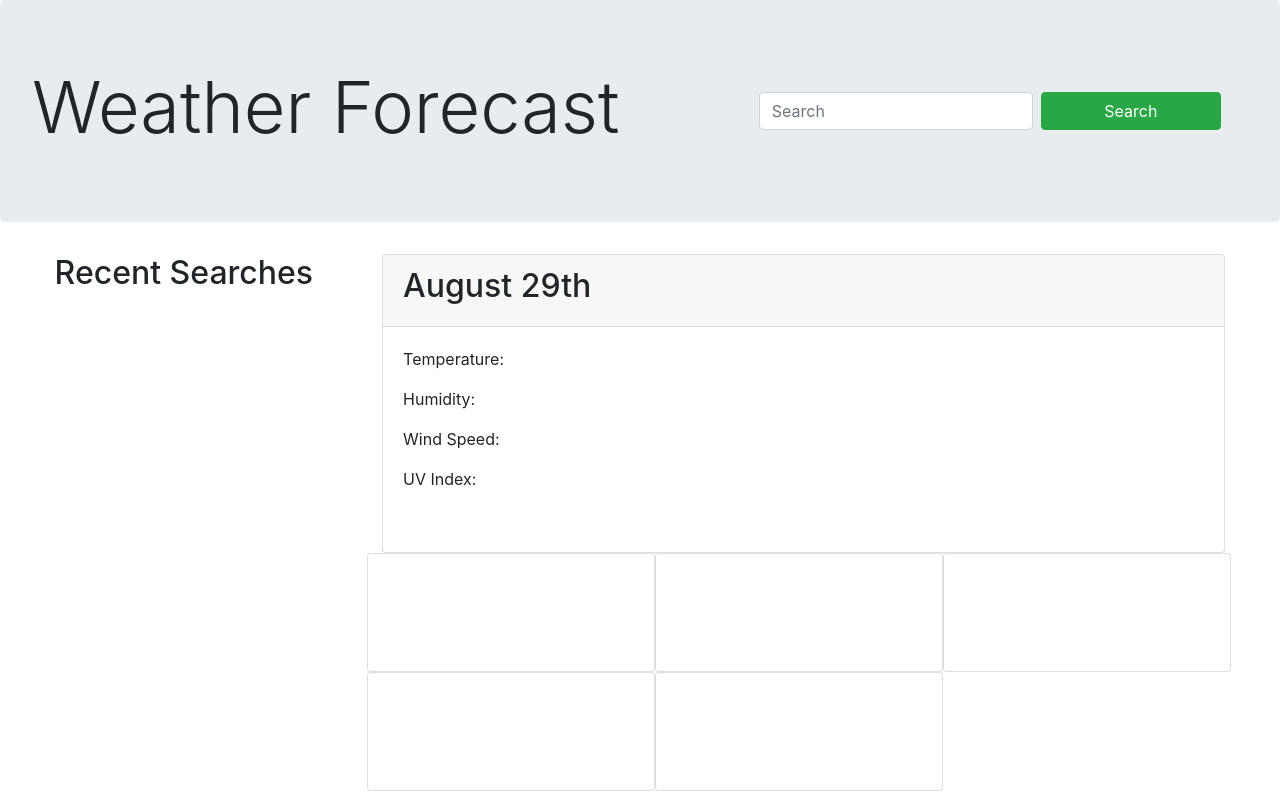
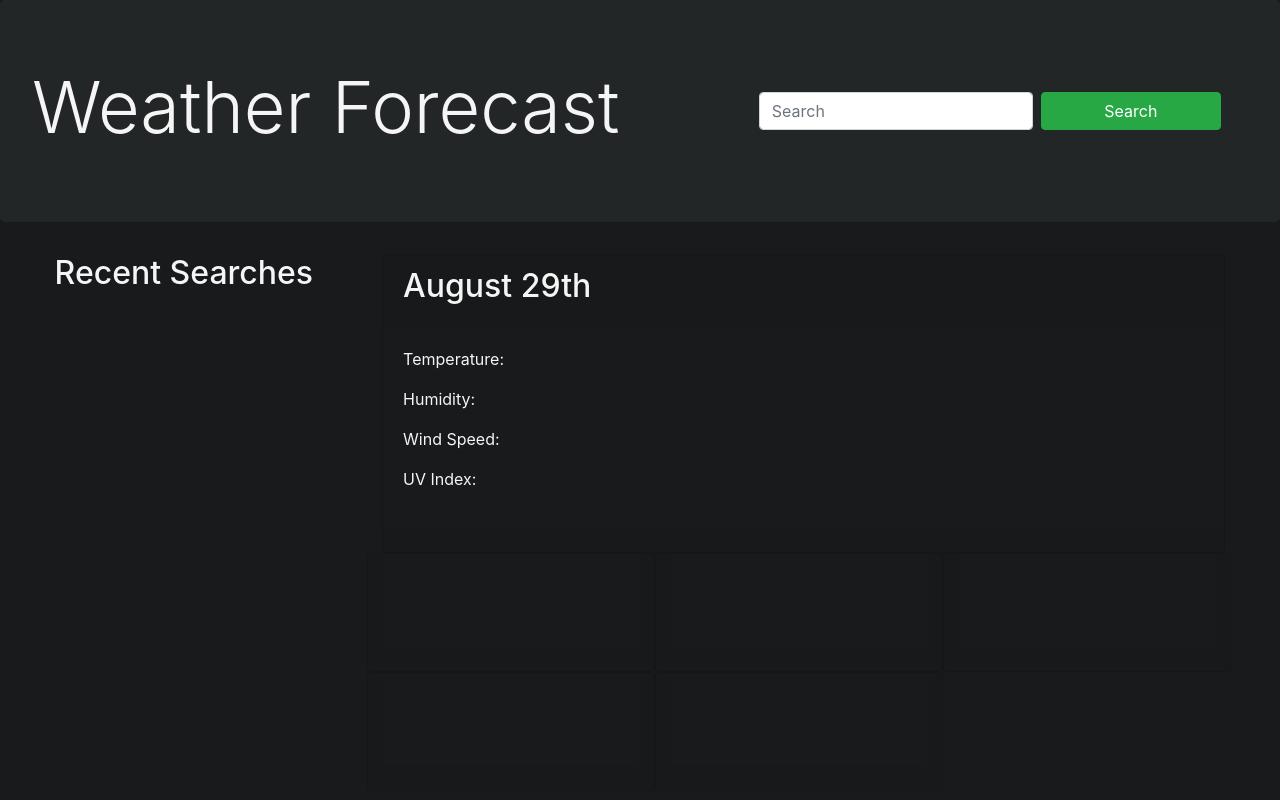
Before and after one commit to Diegopie/local-weather-forecast, a plain HTML site: page index.html in a window 1280 px wide. Drawn offline with nearby package versions, Linux system fonts and the light colour scheme.

Commit message:
Updated the styling, commented the JS

```diff
--- a/Assets/script.js
+++ b/Assets/script.js
@@ -16,7 +16,6 @@
         icon: "",
     }
 
-
 // * Functions
 
     // ** Checks Local Storage for Data, populates recCities array, and calls renderCities()
@@ -24,7 +23,7 @@
         // Parse Data In Local Storage
         let storedCities = JSON.parse(localStorage.getItem("cities"))
         // Check if Local Storage Was Empty
-                console.log(storedCities);
+                // console.log(storedCities);
         if (storedCities !== null) {
             recCities = storedCities;
         }
@@ -52,7 +51,7 @@
         // Path to the <ul> and finding the children length
         let checker = $('#rec-search')[0].children.length;
         if (checker >= 11) {
-            console.log("Balls");
+            // console.log("Balls");
             recCities.splice(0,1);
         }
     }
@@ -67,13 +66,10 @@
             url: curWea,
             method: "GET"
         }) .then (function current(curRespon) {
-            console.log(curRespon);
-            console.log(city);
+                    // console.log(curRespon);
+                    // console.log(city);
+            // Run pushCheck() to view
             pushCheck(city, check);
-            // // Add the value of city to recCities array, this prevents users from storing an invalid city
-            // recCities.push(city);
-            // // Send recCities array to local storage
-            // localStorage.setItem('cities', JSON.stringify(recCities));
             // Store data in weathData object
             weathData.temp = Math.floor((curRespon.main.temp - 273.15) * 1.80 + 32);
             weathData.hum = curRespon.main.humidity;
@@ -81,14 +77,14 @@
             weathData.lat = curRespon.coord.lat;
             weathData.lon = curRespon.coord.lon;
             weathData.icon = "http://openweathermap.org/img/wn/" + curRespon.weather[0].icon + "@2x.png"
-            console.log(weathData);
-            // *** Make Ajax request for UV value ^note^ this can be referanced with the onecall API now, this call isnt necessary ^note^
+                    // console.log(weathData);
+            // *** Make Ajax request for UV value ^note^ this can be referenced with the onecall API now, this call isnt necessary ^note^
             $.ajax({
                 url: "https://api.openweathermap.org/data/2.5/uvi?appid=d203ab0e9d06e58c82c3b764c42b7aa7&lat=" + weathData.lat + "&lon=" + weathData.lon,
                 method: "GET"
             }) .then (function (uvRespon){
                 // Store data in weathData object and run updateCurrent()
-                console.log(uvRespon);
+                        // console.log(uvRespon);
                 weathData.uv = uvRespon.value;
                 updateCurrent();
                 // *** Make ajax request for 5 day forecast
@@ -96,7 +92,8 @@
                     url: "https://api.openweathermap.org/data/2.5/onecall?lat=" + weathData.lat + "&lon=" + weathData.lon + "&appid=d203ab0e9d06e58c82c3b764c42b7aa7",
                     method: "GET"
                 }) .then (function(fiResponce) {
-                    console.log(fiResponce);
+                    // call updateFive() and pass through the ajax responce; call renderCities()
+                            // console.log(fiResponce);
                     // Call updatedFive() with the data from the Ajax, call renderCities()
                     updateFive(fiResponce);
                     renderCities();
@@ -107,12 +104,11 @@
 
     // ** Check if City Needs to be added to recCities array
     function pushCheck (city, check) {
+        // If the request was submitted from recent searches button, don't add the city to the DOM
         if (check === 0) {
             return;
-        } else {
-
         }
-        // Add the value of city to recCities array, this prevents users from storing an invalid city
+        // Add the value of city to recCities array
         recCities.push(city);
         // Send recCities array to local storage
         localStorage.setItem('cities', JSON.stringify(recCities));
@@ -121,9 +117,9 @@
 
     // ** Update Content Day container DOM
     function updateCurrent() {
-        console.dir(document.querySelector('#temp'));
+                // console.dir(document.querySelector('#temp'));
         $('#current-city').html("" + activeCity + ": " + "<span>" + date.format('MMM. Do') + "<span><img src='"+ weathData.icon + "'>" );
-        console.log(weathData.uv);
+                // console.log(weathData.uv);
         $('#temp').text(weathData.temp + " °F");
         $('#hum').text(weathData.hum + "%");
         $('#wind').text(weathData.wind + " MPH");
@@ -131,16 +127,16 @@
     }
     // ** Update Five Day Forceast Containter
     function updateFive(data) {
-        console.log(data);
-        console.dir($('.card-body'));
+                // console.log(data);
+                // console.dir($('.card-body'));
         // Run loop so that each day container is updated with the corresponding data
         for (let i = 1; i < 6; i++) {
             // This variable will store the path to current card to update
             let currCard = $('.card-body')[i].children;
-                console.log($('.card-body')[i]);
+                // console.log($('.card-body')[i]);
                 // this variable will store the data path to the corresponding day of the current card
                 let currDay = data.daily[i];
-                console.log(currDay);
+                // console.log(currDay);
                 // Reset to the current date
                 date = moment();
                 // Update card DOM with the appropriate data
@@ -160,15 +156,15 @@
         event.preventDefault();
         activeCity = $('#user-search').val().trim();
                 // ^ Test paths and variable
-                console.log($('#user-search').val());
-                console.log(activeCity);
-                console.log(recCities);
+                // console.log($('#user-search').val());
+                // console.log(activeCity);
+                // console.log(recCities);
         weatherRequest(activeCity, 1);
     });
 
 // * Grab Inner Text from Recent Search Buttons and call weatherRequest()
 $('#rec-search').click(function(event){
-        console.log($(event.target).text());
+        // console.log($(event.target).text());
     activeCity = $(event.target).text();
     weatherRequest(activeCity, 0);
 })
--- a/Assets/style.css
+++ b/Assets/style.css
@@ -1,8 +1,25 @@
-.hidden {
-
-    display: hide!important;
+header {
+    background-color: #232627!important;
+    color: whitesmoke;
 }
 
+body {
+    background-color: #181a1b;
+    color: whitesmoke;
+}
+
+.card-header {
+    background-color: #17191a;
+    /* color: whitesmoke; */
+}
+
+.card-body {
+    background-color: #181a1b;
+}
+
+.card {
+    background-color: #17191a!important;
+}
 ul {
     list-style-type: none;
 }
--- a/index.html
+++ b/index.html
@@ -13,7 +13,7 @@
   </head>
   <body>
     <!-- Headiing Container -->
-    <header class="jumbotron hidden">
+    <header class="jumbotron">
         <section class="row">
             <h1 class="display-3 col-md-7">Weather Forecast</h1>
             <!-- Search Bar -->
@@ -24,7 +24,7 @@
         </section>
     </header>
     <!-- Main Content -->
-    <main class="row justify-content-center hidden">
+    <main class="row justify-content-center">
     <!-- Drop Down Recent Searches -->
         <section class="col-md-3 justify-content-center">
             <h2>Recent Searches</h2>
@@ -32,7 +32,7 @@
             </ul>
         </section>
     <!-- Current Day -->
-        <section class="col-12 col-md-8 hidden">
+        <section class="col-12 col-md-8">
             <article class="card ">
                 <div class="card-header">
                   <h2 id='current-city'>Search for a City Get Started<h2>
```
